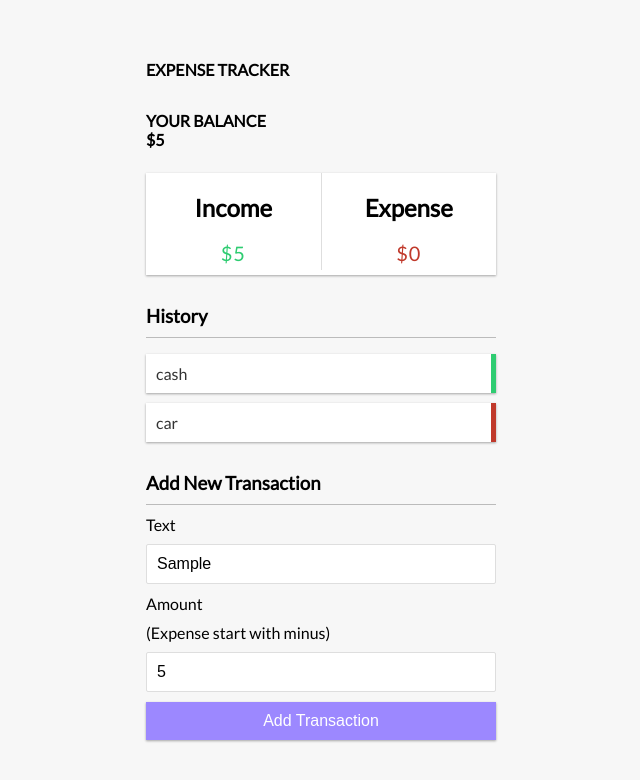
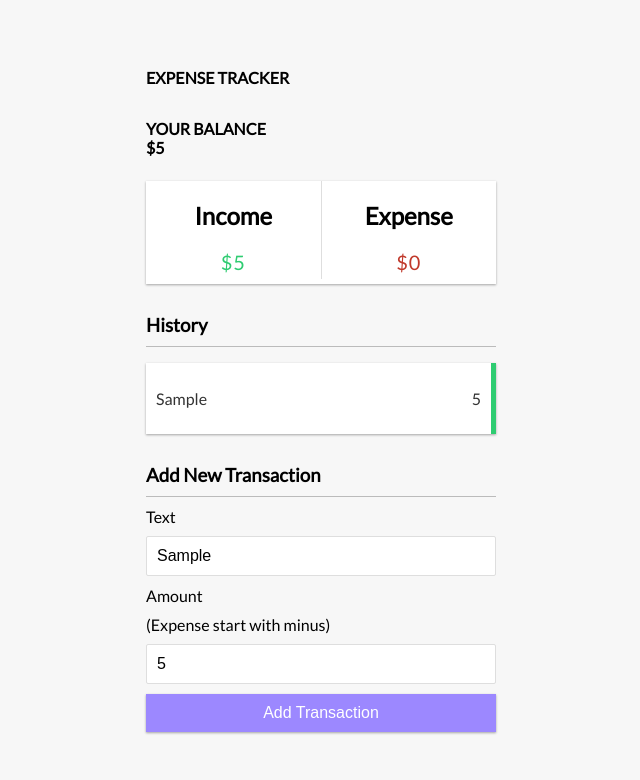
Before and after one commit to YoussefBayad/expense-tracker-react, a React (Create React App) app: page / in a window 1280 px wide. Both pictures are taken after typing "Sample", "5" into the empty fields and a click on the button "Add Transaction". Shown: the top 780 px of the page, without its empty margins (319-959 px from the left). Built offline with nearby package versions, Linux system fonts and the light colour scheme.

Commit message:
interactive history component  UI

```diff
--- a/src/App.js
+++ b/src/App.js
@@ -57,7 +57,7 @@ class App extends Component {
       <div className="container">
         <h4>Expense Tracker</h4>
         <Balance income={totalIncome} expense={totalExpense} />
-        <History />
+        <History history={[...income, ...expense]} />
         <Transaction
           setAmount={this.setAmount}
           setName={this.setName}
--- a/src/components/History.js
+++ b/src/components/History.js
@@ -6,8 +6,17 @@ export class History extends Component {
       <div>
         <h3>History</h3>
         <ul className="list">
-          <li className="plus">cash</li>
-          <li className="minus">car</li>
+          {this.props.history.map((item) => {
+            return (
+              <li
+                className={item.amount > 0 ? 'plus' : 'minus'}
+                key={item.name + item.amount}
+              >
+                <p>{item.name}</p>
+                <p>{item.amount}</p>
+              </li>
+            );
+          })}
         </ul>
       </div>
     );
```
